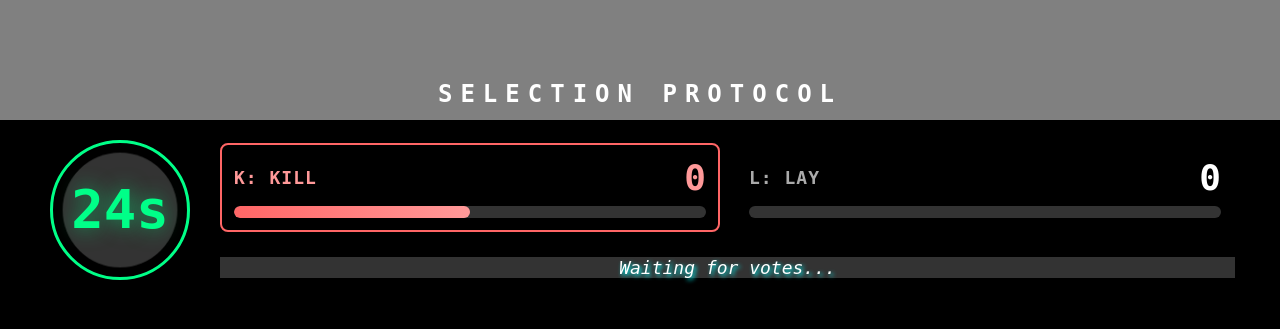
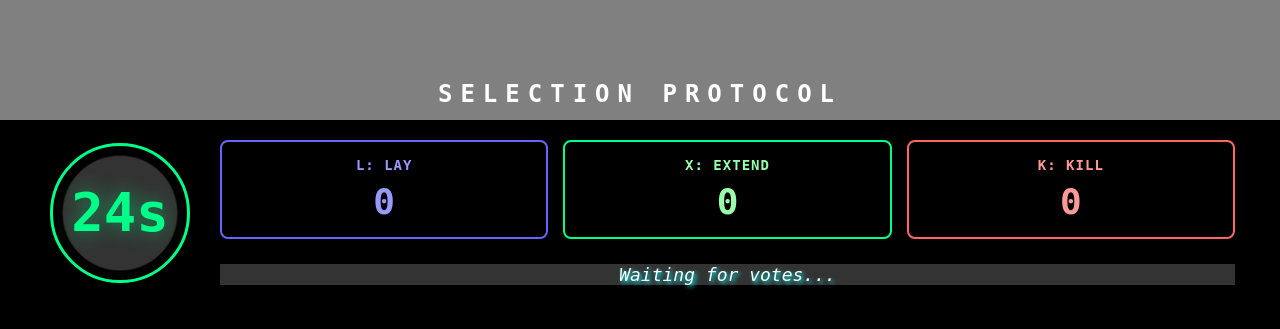
Before and after one commit to ddisisto/selection-protocol, a Flask app: page /overlay in a window 1280 px wide. Shown: the top 329 px of the page. Run offline with Flask 3, Linux system fonts and the light colour scheme; some libraries are stand-ins or nearby versions.

Commit message:
Fix vote display: i→l naming, add X votes, 3-way pie chart
Vote display fixes:
- Fixed CSS: vote-item.i → vote-item.l (all variants)
- Added vote-item.x, vote-label.x, vote-number.x, vote-bar.x
- Changed votes-container grid: 2 columns → 3 columns (L, X, K)
- Removed individual vote bars, kept only numbers

Updated overlay HTML:
- Added X: Extend vote display
- Order: L (blue), X (green), K (red)
- Simplified vote-item: centered flex column, no bars

Updated pie chart visualization:
- Now shows 3 slices instead of 2
- Order clockwise from 12 o'clock: L (blue), X (green), K (red)
- Border color shows winning vote (or green for tie/no votes)
- Updated both index.html and overlay_only.html

JavaScript changes:
- Added x_votes tracking (lastXVotes)
- Updated vote_update handler to animate x_votes
- Calculate percentages from K+L+X total
- Removed bar width updates (no longer used)
- Updated drawPieChart(k, l, x) signature

Ready for vote_manager integration test!

🔥 Generated with [Claude Code](https://claude.com/claude-code)

Co-Authored-By: Claude <noreply@anthropic.com>

```diff
--- a/src/templates/base.html
+++ b/src/templates/base.html
@@ -327,35 +327,36 @@
 
         .votes-container {
             display: grid;
-            grid-template-columns: 1fr 1fr;
+            grid-template-columns: 1fr 1fr 1fr;
             gap: 15px;
         }
 
         .vote-item {
             background: #000000;
             border-radius: 8px;
-            padding: 12px;
+            padding: 15px;
             border: 2px solid transparent;
             transition: border-color 0.3s ease;
+            display: flex;
+            flex-direction: column;
+            align-items: center;
+            gap: 8px;
         }
 
         .vote-item.k {
             border-color: #ff6666;
         }
 
-        .vote-item.i {
+        .vote-item.l {
             border-color: #6666ff;
         }
 
-        .vote-header {
-            display: flex;
-            justify-content: space-between;
-            align-items: center;
-            margin-bottom: 8px;
+        .vote-item.x {
+            border-color: #00ff88;
         }
 
         .vote-label {
-            font-size: 18px;
+            font-size: 14px;
             font-weight: bold;
             text-transform: uppercase;
             letter-spacing: 1px;
@@ -365,8 +366,12 @@
             color: #ff9999;
         }
 
-        .vote-label.i {
+        .vote-label.l {
             color: #9999ff;
+        }
+
+        .vote-label.x {
+            color: #99ffaa;
         }
 
         .vote-number {
@@ -380,8 +385,12 @@
             color: #ff9999;
         }
 
-        .vote-number.i {
+        .vote-number.l {
             color: #9999ff;
+        }
+
+        .vote-number.x {
+            color: #99ffaa;
         }
 
         @keyframes vote-increment {
@@ -420,8 +429,12 @@
             background: linear-gradient(90deg, #ff6666, #ff9999);
         }
 
-        .vote-bar.i {
+        .vote-bar.l {
             background: linear-gradient(90deg, #6666ff, #9999ff);
+        }
+
+        .vote-bar.x {
+            background: linear-gradient(90deg, #00ff88, #99ffaa);
         }
 
         .status {
--- a/src/templates/overlay.html
+++ b/src/templates/overlay.html
@@ -11,24 +11,19 @@
 
             <div class="right-section">
                 <div class="votes-container">
-                    <div class="vote-item k">
-                        <div class="vote-header">
-                            <span class="vote-label k">K: Kill</span>
-                            <span class="vote-number k" id="k-count">0</span>
-                        </div>
-                        <div class="vote-bar-container">
-                            <div class="vote-bar k" id="k-bar" style="width: 50%"></div>
-                        </div>
+                    <div class="vote-item l">
+                        <span class="vote-label l">L: Lay</span>
+                        <span class="vote-number l" id="l-count">0</span>
                     </div>
 
-                    <div class="vote-item l">
-                        <div class="vote-header">
-                            <span class="vote-label l">L: Lay</span>
-                            <span class="vote-number l" id="l-count">0</span>
-                        </div>
-                        <div class="vote-bar-container">
-                            <div class="vote-bar l" id="l-bar" style="width: 50%"></div>
-                        </div>
+                    <div class="vote-item x">
+                        <span class="vote-label x">X: Extend</span>
+                        <span class="vote-number x" id="x-count">0</span>
+                    </div>
+
+                    <div class="vote-item k">
+                        <span class="vote-label k">K: Kill</span>
+                        <span class="vote-number k" id="k-count">0</span>
                     </div>
                 </div>
 
--- a/src/templates/overlay_only.html
+++ b/src/templates/overlay_only.html
@@ -47,43 +47,38 @@ function updateTimerDisplay() {
     timerEl.style.textShadow = `0 0 20px ${getTimerColor(currentTime)}80`;
 }
 
-function getBorderColor(kVotes, iVotes) {
-    const total = kVotes + iVotes;
+function getBorderColor(kVotes, lVotes, xVotes) {
+    const total = kVotes + lVotes + xVotes;
     if (total === 0) {
         return '#00ff88'; // Green when no votes
     }
 
-    const kRatio = kVotes / total;
-    const iRatio = iVotes / total;
+    // Find which vote is winning
+    const max = Math.max(kVotes, lVotes, xVotes);
 
-    if (Math.abs(kRatio - iRatio) < 0.01) {
+    // Check for tie
+    const winners = [
+        kVotes === max ? 'k' : null,
+        lVotes === max ? 'l' : null,
+        xVotes === max ? 'x' : null
+    ].filter(v => v !== null);
+
+    if (winners.length > 1) {
         return '#00ff88'; // Green when tied
     }
 
-    // Interpolate between green and red/blue based on vote ratio
-    if (kRatio > iRatio) {
-        // K is winning, trend toward red
-        const redWeight = (kRatio - 0.5) * 2; // 0 to 1 as K dominates
-        const r = Math.round(0 + redWeight * 255);
-        const g = Math.round(255 - redWeight * 153);
-        const b = Math.round(136 - redWeight * 34);
-        return `rgb(${r}, ${g}, ${b})`;
-    } else {
-        // I is winning, trend toward blue
-        const blueWeight = (iRatio - 0.5) * 2; // 0 to 1 as I dominates
-        const r = Math.round(0 + blueWeight * 102);
-        const g = Math.round(255 - blueWeight * 153);
-        const b = Math.round(136 + blueWeight * 119);
-        return `rgb(${r}, ${g}, ${b})`;
-    }
+    // Color based on winner
+    if (kVotes === max) return '#ff6666'; // Red for K
+    if (lVotes === max) return '#6666ff'; // Blue for L
+    if (xVotes === max) return '#00ff88'; // Green for X
 }
 
-function updateCanvasBorder(kVotes, iVotes) {
-    canvas.style.borderColor = getBorderColor(kVotes, iVotes);
+function updateCanvasBorder(kVotes, lVotes, xVotes) {
+    canvas.style.borderColor = getBorderColor(kVotes, lVotes, xVotes);
 }
 
-function drawPieChart(kVotes, iVotes) {
-    const total = kVotes + iVotes;
+function drawPieChart(kVotes, lVotes, xVotes) {
+    const total = kVotes + lVotes + xVotes;
     const centerX = canvas.width / 2;
     const centerY = canvas.height / 2;
     const radius = 60;
@@ -100,27 +95,47 @@ function drawPieChart(kVotes, iVotes) {
         return;
     }
 
+    // Calculate angles (clockwise from 12 o'clock: L, X, K)
+    const lAngle = (lVotes / total) * 2 * Math.PI;
+    const xAngle = (xVotes / total) * 2 * Math.PI;
     const kAngle = (kVotes / total) * 2 * Math.PI;
-    const iAngle = (iVotes / total) * 2 * Math.PI;
+
+    let currentAngle = -Math.PI / 2; // Start at 12 o'clock
+
+    // Draw L slice (blue)
+    if (lVotes > 0) {
+        ctx.beginPath();
+        ctx.moveTo(centerX, centerY);
+        ctx.arc(centerX, centerY, radius, currentAngle, currentAngle + lAngle);
+        ctx.closePath();
+        ctx.fillStyle = '#6666ff';
+        ctx.fill();
+        currentAngle += lAngle;
+    }
+
+    // Draw X slice (green)
+    if (xVotes > 0) {
+        ctx.beginPath();
+        ctx.moveTo(centerX, centerY);
+        ctx.arc(centerX, centerY, radius, currentAngle, currentAngle + xAngle);
+        ctx.closePath();
+        ctx.fillStyle = '#00ff88';
+        ctx.fill();
+        currentAngle += xAngle;
+    }
 
     // Draw K slice (red)
-    ctx.beginPath();
-    ctx.moveTo(centerX, centerY);
-    ctx.arc(centerX, centerY, radius, -Math.PI / 2, -Math.PI / 2 + kAngle);
-    ctx.closePath();
-    ctx.fillStyle = '#ff6666';
-    ctx.fill();
-
-    // Draw I slice (blue)
-    ctx.beginPath();
-    ctx.moveTo(centerX, centerY);
-    ctx.arc(centerX, centerY, radius, -Math.PI / 2 + kAngle, -Math.PI / 2 + kAngle + iAngle);
-    ctx.closePath();
-    ctx.fillStyle = '#6666ff';
-    ctx.fill();
+    if (kVotes > 0) {
+        ctx.beginPath();
+        ctx.moveTo(centerX, centerY);
+        ctx.arc(centerX, centerY, radius, currentAngle, currentAngle + kAngle);
+        ctx.closePath();
+        ctx.fillStyle = '#ff6666';
+        ctx.fill();
+    }
 
     // Update border color based on votes
-    updateCanvasBorder(kVotes, iVotes);
+    updateCanvasBorder(kVotes, lVotes, xVotes);
 }
 
 socket.on('connect', function() {
@@ -129,6 +144,7 @@ socket.on('connect', function() {
 
 let lastKVotes = 0;
 let lastLVotes = 0;
+let lastXVotes = 0;
 
 socket.on('vote_update', function(data) {
     console.log('Vote update:', data);
@@ -136,6 +152,7 @@ socket.on('vote_update', function(data) {
     // Update vote counts with animation
     const kCountEl = document.getElementById('k-count');
     const lCountEl = document.getElementById('l-count');
+    const xCountEl = document.getElementById('x-count');
 
     if (data.k_votes !== lastKVotes) {
         kCountEl.classList.remove('animate');
@@ -151,25 +168,31 @@ socket.on('vote_update', function(data) {
         lastLVotes = data.l_votes;
     }
 
+    if (data.x_votes !== lastXVotes) {
+        xCountEl.classList.remove('animate');
+        void xCountEl.offsetWidth; // Force reflow
+        xCountEl.classList.add('animate');
+        lastXVotes = data.x_votes;
+    }
+
     kCountEl.textContent = data.k_votes;
     lCountEl.textContent = data.l_votes;
+    xCountEl.textContent = data.x_votes;
 
     // Calculate percentages
-    const total = data.k_votes + data.l_votes;
-    let kPercent = 50;
-    let lPercent = 50;
+    const total = data.k_votes + data.l_votes + data.x_votes;
+    let kPercent = 33;
+    let lPercent = 33;
+    let xPercent = 33;
 
     if (total > 0) {
         kPercent = (data.k_votes / total) * 100;
         lPercent = (data.l_votes / total) * 100;
+        xPercent = (data.x_votes / total) * 100;
     }
 
-    // Update bars
-    document.getElementById('k-bar').style.width = kPercent + '%';
-    document.getElementById('l-bar').style.width = lPercent + '%';
-
     // Update pie chart
-    drawPieChart(data.k_votes, data.l_votes);
+    drawPieChart(data.k_votes, data.l_votes, data.x_votes);
 
     // Update timer
     document.getElementById('time-remaining').textContent = data.time_remaining + 's';
@@ -184,6 +207,6 @@ socket.on('vote_update', function(data) {
 });
 
 // Initial draw
-drawPieChart(0, 0);
+drawPieChart(0, 0, 0);
 updateTimerDisplay();
 {% endblock %}
```
Also changed, not shown: src/templates/index.html (+73 -50 lines).
